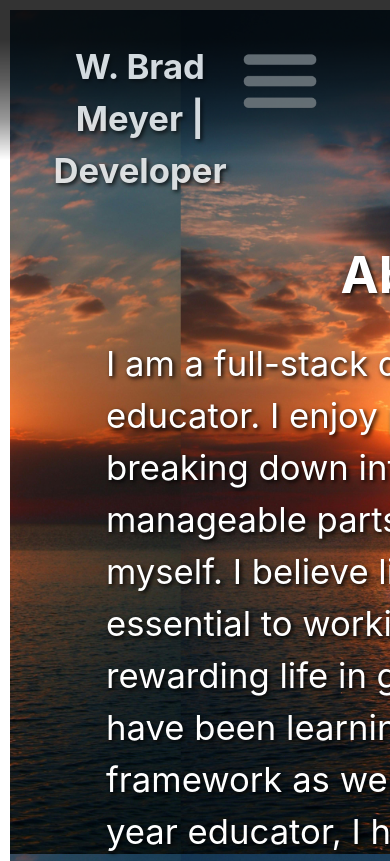
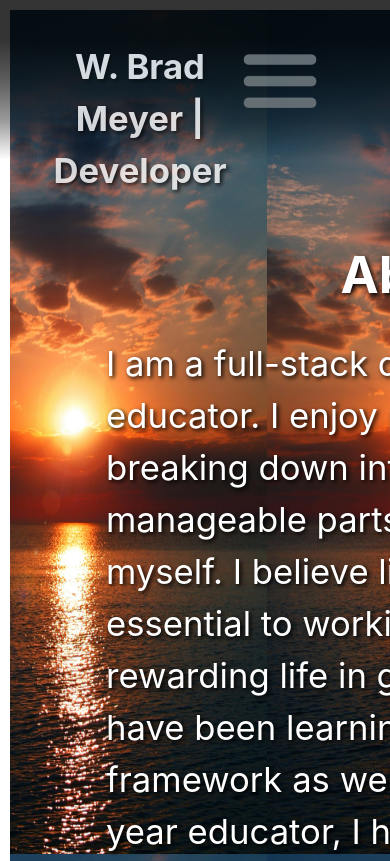
Before and after one commit to Wbradmeyer/vitePortfolio, a Vue app: page / in a window 390 px wide. Shown: the top 861 px of the page. Built offline with nearby package versions, Linux system fonts and the light colour scheme.

Commit message:
bg img size 3

```diff
--- a/src/style.css
+++ b/src/style.css
@@ -74,8 +74,7 @@ button:focus-visible {
 @media screen and (max-width: 480px) {
   body {
     background-image: url('./assets/pexels-sasha-martynov-1212600.jpg');
-    /* background-image: linear-gradient(to right, rgb(0, 36, 58),
-                                  rgb(2, 157, 253), rgb(0, 36, 58)); */
+    background-size: 100%;
     padding: 30px;
     margin: 10px;
   }
```
